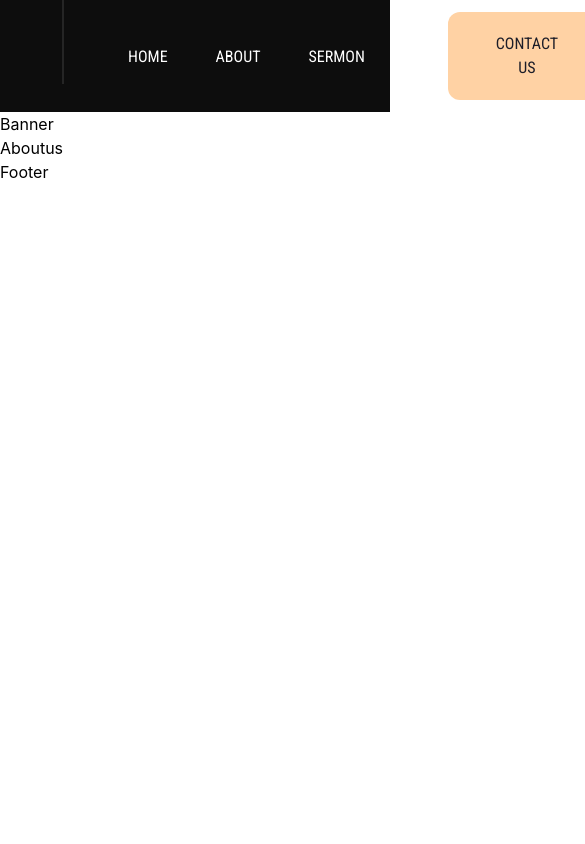
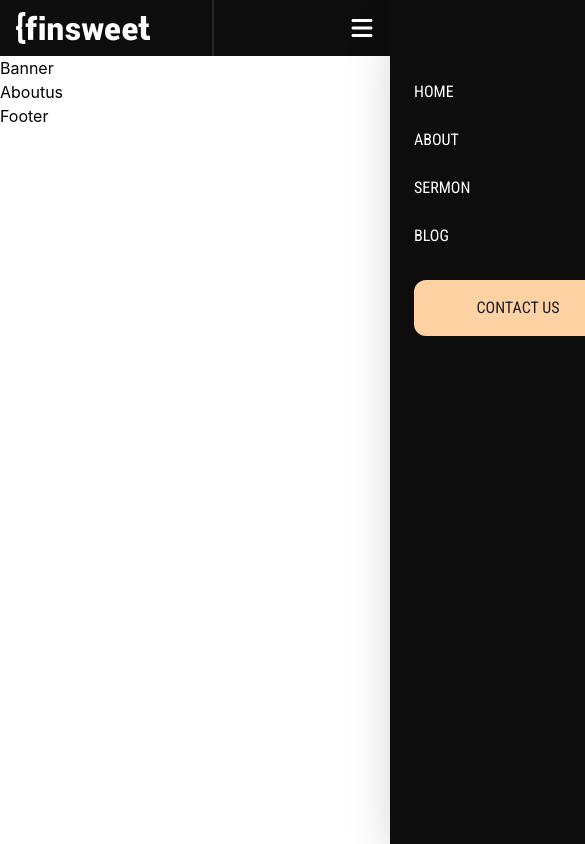
Before and after one commit to jebelenur/Finsweet-tailwind, a React (Vite) app: page / in a window 390 px wide. Shown: the top 844 px of the page, 585 px wide, since content can reach past the window. Built offline with nearby package versions, Linux system fonts and the light colour scheme.

Commit message:
responsive navbar

```diff
--- a/package.json
+++ b/package.json
@@ -13,6 +13,7 @@
     "@tailwindcss/vite": "^4.3.5",
     "react": "^19.3.1",
     "react-dom": "^19.3.1",
+    "react-icons": "^5.7.0",
     "tailwindcss": "^4.3.5"
   },
   "devDependencies": {
--- a/src/components/common/Container.jsx
+++ b/src/components/common/Container.jsx
@@ -2,7 +2,7 @@ import React from 'react'
 
 const Container = ({children, className=""}) => {
   return (
-    <div className={`max-w-7xl mx-auto ${className}`}>
+    <div className={`max-w-7xl mx-auto px-4 md:px-6 2xl:px-0 ${className}`}>
         {children}
     </div>
   )
--- a/src/components/layouts/Navbar.jsx
+++ b/src/components/layouts/Navbar.jsx
@@ -1,21 +1,24 @@
-import React from 'react'
+import React, { useState } from 'react'
 import Container from '../common/Container'
 import logo from '../../assets/logo.png'
 import Anchor from '../ui/Anchor'
 import Images from '../ui/Images'
 import { menuData } from '../../dummydata/menudata'
+import { FaBars, FaXmark } from "react-icons/fa6";
 
 const Navbar = () => {
+  const [isOpen, setIsOpen] = useState(false);
+
   return (
     <>
-        <nav className='bg-navbg py-3'>
+        <nav className='bg-navbg py-3 relative'>
             <Container>
                 <div className='flex justify-between items-center'>
                     <div className='flex items-center gap-32'>
-                        <Anchor href="/" className="relative after:absolute after:content-[''] after:w-0.5 after:bg-white/10 after:h-50 after:-right-16 after:-bottom-7 ">
+                        <Anchor href="/" className="relative after:absolute after:content-[''] after:w-0.5 after:bg-white/10 after:h-50 after:-right-16 after:-bottom-20 ">
                             <Images src={logo} alt="not found"/>
                         </Anchor>
-                        <ul className='flex items-center gap-12'>
+                        <ul className='hidden lg:flex items-center gap-12'>
                             {
                                 menuData.map((item, index)=>(
                                     <li key={index}>
@@ -27,10 +30,48 @@ const Navbar = () => {
                         </ul>
                     </div>
                     <div>
-                        <button className='bg-primary px-12 py-5 uppercase font-normal text-base text-[#1C1D28] rounded-xl font-robotoCon'>Contact Us</button>
+                        <button className='hidden lg:block bg-primary px-12 py-5 uppercase font-normal text-base text-[#1C1D28] rounded-xl font-robotoCon'>Contact Us</button>
                     </div>
+                    <FaBars
+                        onClick={() => setIsOpen(true)}
+                        className='text-white text-2xl cursor-pointer lg:hidden'
+                    />
                 </div>
             </Container>
+
+            {isOpen && (
+                <div
+                    onClick={() => setIsOpen(false)}
+                    className='fixed inset-0 bg-black/50 z-40 lg:hidden'
+                />
+            )}
+
+            <div className={`fixed top-0 right-0 h-full w-64 bg-navbg z-50 p-6 shadow-2xl transition-transform duration-300 lg:hidden ${isOpen ? 'translate-x-0' : 'translate-x-full'}`}>
+                <div className='flex justify-end mb-8'>
+                    <FaXmark
+                        onClick={() => setIsOpen(false)}
+                        className='text-white text-2xl cursor-pointer'
+                    />
+                </div>
+
+                <ul className='flex flex-col gap-6'>
+                    {menuData.map((item, index) => (
+                        <li key={index}>
+                            <Anchor
+                                href={item.url}
+                                onClick={() => setIsOpen(false)}
+                                className="font-normal font-robotoCon text-base uppercase text-white block"
+                            >
+                                {item.label}
+                            </Anchor>
+                        </li>
+                    ))}
+                </ul>
+
+                <button className='mt-8 w-full bg-primary py-4 uppercase font-normal text-base text-[#1C1D28] rounded-xl font-robotoCon'>
+                    Contact Us
+                </button>
+            </div>
         </nav>
     </>
   )
```
Also changed, not shown: 1 other file (tests, documents, lock files or other folders).
